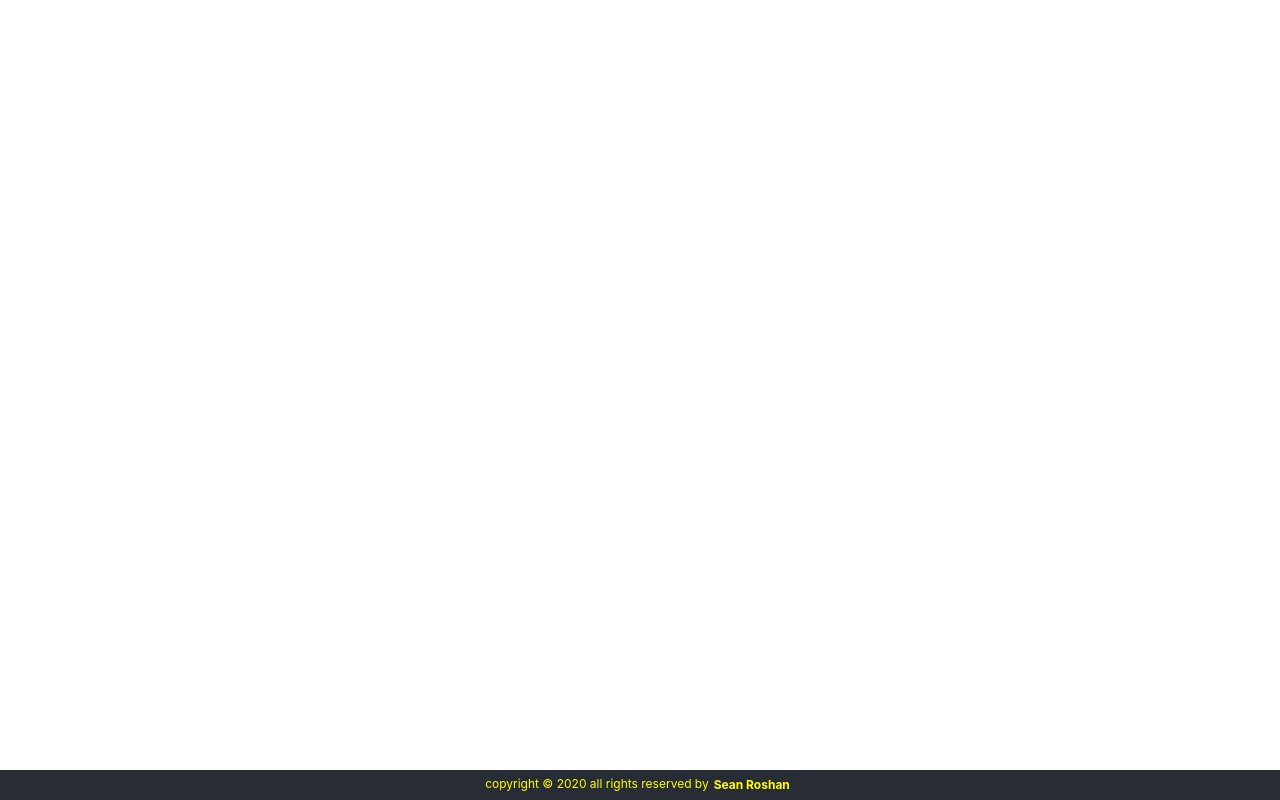
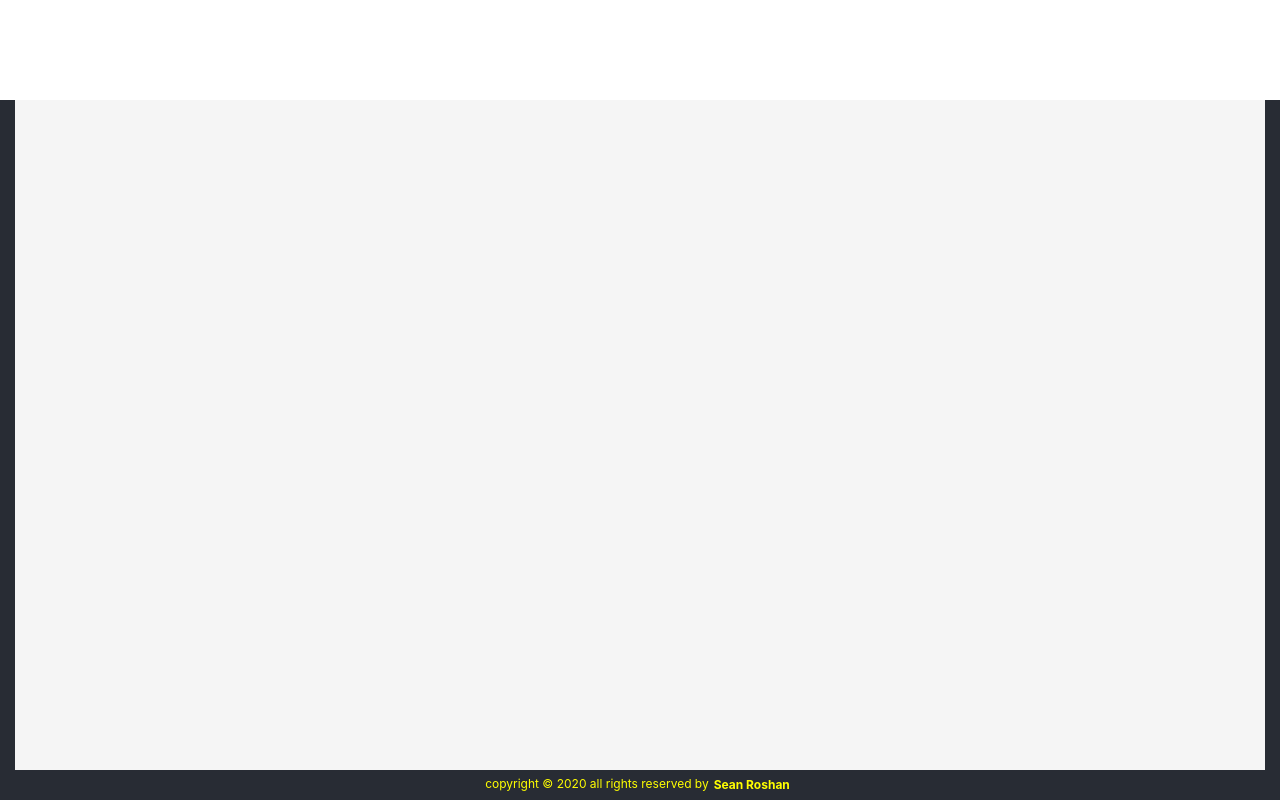
Before and after one commit to seanRoshan/myreads, a React (Create React App) app: page / in a window 1280 px wide. Built offline with nearby package versions, Linux system fonts and the light colour scheme.

Commit message:
feat: Dashboard component added
This component shows the main content on the page

```diff
--- a/src/App.js
+++ b/src/App.js
@@ -2,10 +2,12 @@ import React from 'react';
 import './App.css';
 import Container from "@material-ui/core/Container";
 import FooterComponent from "./components/footer/footer.component";
+import DashboardComponent from "./components/dashboard/dashboard.component";
 
 function App() {
     return (
         <Container className="full-width" fixed>
+            <DashboardComponent/>
             <FooterComponent/>
         </Container>
     );
--- /dev/null
+++ b/src/components/dashboard/dashboard.component.js
@@ -0,0 +1,10 @@
+import React from 'react';
+import './dashboard.component.scss';
+
+const DashboardComponent = () => {
+    return (
+        <main className="dashboard"/>
+    );
+};
+
+export default DashboardComponent;
--- /dev/null
+++ b/src/components/dashboard/dashboard.component.scss
@@ -0,0 +1,13 @@
+.dashboard {
+  display: block;
+  position: fixed;
+  top: 100px;
+  bottom: 30px;
+  left: 0;
+  right: 0;
+  border-top: none;
+  border-bottom: none;
+  border-left: solid #282c34 15px;
+  border-right: solid #282c34 15px;
+  background-color: whitesmoke;
+}
```
